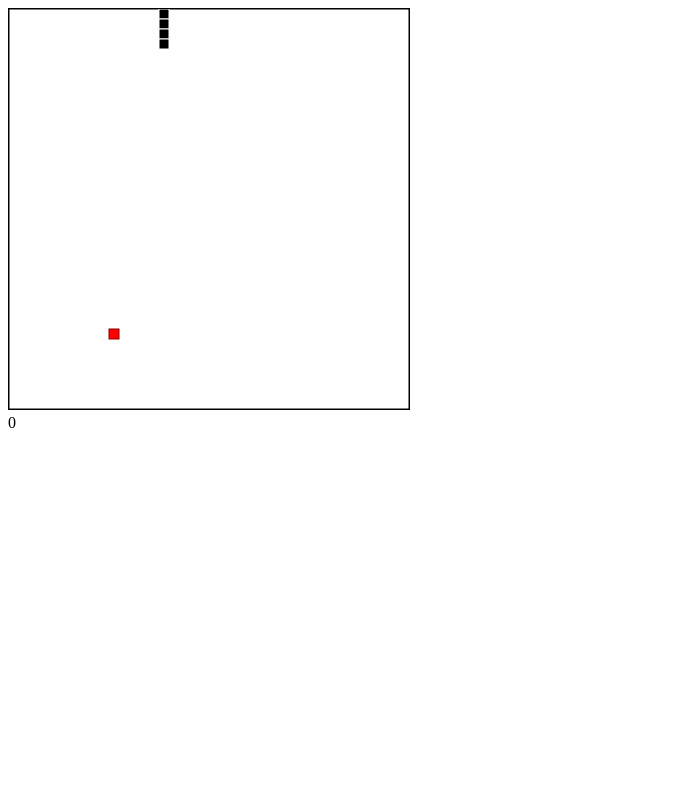
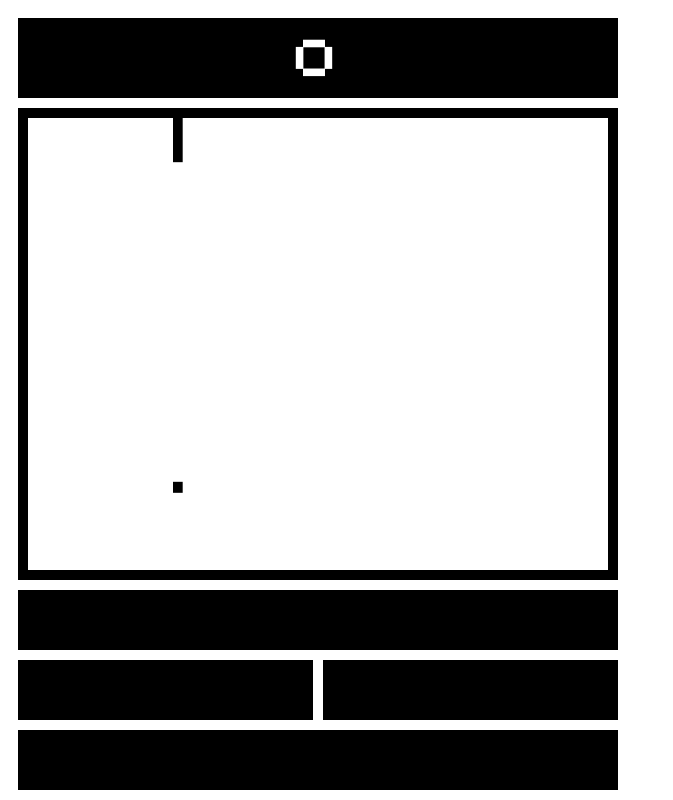
Before and after one commit to EugeneTsy/bird, a website built with webpack: page src/index.html in a window 1280 px wide. Shown: the whole page, without its empty margins (0-673 px from the left). Built offline with nearby package versions, Linux system fonts and the light colour scheme.

Commit message:
Added new interface & new mechanicks

```diff
--- a/package.json
+++ b/package.json
@@ -30,6 +30,7 @@
     "html-webpack-plugin": "^5.3.1",
     "mini-css-extract-plugin": "^1.5.0",
     "postcss-loader": "^5.2.0",
+    "url-loader": "^4.1.1",
     "webpack": "^5.30.0",
     "webpack-cli": "^4.6.0",
     "webpack-dev-server": "^3.11.2",
--- a/src/index.html
+++ b/src/index.html
@@ -6,8 +6,18 @@
     <link rel="stylesheet" href="<%=htmlWebpackPlugin.files.css %>">
 </head>
 <body>
-    <canvas id="canvas" width="400" height="400"></canvas>
-    <div id="score">0</div>
+    <div id="score_Display">
+        <p id="score_Value">0</p>
+    </div>
+    <canvas id="canvas">Ваш браузер не поддерживает элемент canvas</canvas>
+    <div class="btn-group">
+        <button id="top"></button>
+        <div class="btn-group_left-right">
+            <button class="btn-group_left-right_short" id="left"></button>
+            <button class="btn-group_left-right_short" id="right"></button>
+        </div>
+        <button id="bottom"></button>
+    </div>
     <script src="<%= htmlWebpackPlugin.files.js %>"></script>
 </body>
 </html>
--- a/src/index.js
+++ b/src/index.js
@@ -1,7 +1,7 @@
 import { drawSnake, snakePart } from "./modules/snake";
 import { moveSnake } from "./modules/moveSnake";
 import { createFood } from "./modules/food";
-import { didGameEnd, main, changeDirection } from "./modules/game";
+import { main, changeDirection } from "./modules/game";
 import "./style.css";
 
 
@@ -11,27 +11,34 @@ export const ctx = canvas.getContext('2d');
 
 export function clearCanvas () {
   ctx.fillStyle = 'white';
-  ctx.strokeStyle = 'black';
+  ctx.fillRect(0, 0, canvas.width, canvas.height)
 
-  ctx.fillRect(0, 0, canvas.width, canvas.height)
-  ctx.strokeRect(0, 0, canvas.width, canvas.height)
+  // ctx.strokeStyle = 'black';
+  // ctx.strokeRect(0, 0, canvas.width, canvas.height)
 }
 
-export const STEP = 10;
-export const SPEED_VALUE = 100;
+canvas.width = canvas.offsetWidth;
+canvas.height = canvas.offsetHeight;
+
+
+
+export const GAME_SETTINGS = {
+  size: 10,
+  speed: 0
+};
 
 //Горизонтальная и вертикальная скорость
-export const speed = {
-  dx: STEP,
-  dy: STEP
+export const offset_step = {
+  x: GAME_SETTINGS.size,
+  y: GAME_SETTINGS.size
 }
 
 
-document.addEventListener("keydown", changeDirection)
-//Нарисовали дефолтную змеюку
+document.addEventListener("keydown", changeDirection);
+document.addEventListener("click", changeDirection);
 
-speed.dx = 0;
-speed.dy = -STEP;
+offset_step.x = 0;
+offset_step.y = -GAME_SETTINGS.size;
 moveSnake();
 drawSnake();
 
--- a/src/modules/food.js
+++ b/src/modules/food.js
@@ -1,4 +1,4 @@
-import { canvas, ctx, STEP } from "../index.js";
+import { canvas, ctx, GAME_SETTINGS } from "../index.js";
 import { snake } from "./snake";
 
 //создаем тут еду
@@ -7,7 +7,7 @@ export let foodX;
 export let foodY;
 
 export function randomNumber(min, max) {
-  return Math.round((Math.random() * (max-min) + min) / STEP) * STEP;
+  return Math.round((Math.random() * (max-min) + min) / 10) * GAME_SETTINGS.size;
 }
 
 
@@ -28,8 +28,8 @@ export function createFood() {
 //Рисуем еду в рандомном месте
 
 export function drawFood() {
-  ctx.fillStyle = 'red';
-  ctx.strokeStyle = 'darkred';
-  ctx.fillRect(foodX, foodY, STEP, STEP);
-  ctx.strokeRect(foodX, foodY, STEP, STEP);
+  ctx.fillStyle = 'black';
+  // ctx.strokeStyle = 'darkred';
+  ctx.fillRect(foodX, foodY, GAME_SETTINGS.size, GAME_SETTINGS.size);
+  // ctx.strokeRect(foodX, foodY, GAME_SETTINGS.size, GAME_SETTINGS.size);
 }
--- a/src/modules/game.js
+++ b/src/modules/game.js
@@ -1,7 +1,17 @@
-import { clearCanvas, canvas, STEP, SPEED_VALUE, speed} from "../index";
+import { clearCanvas, canvas, GAME_SETTINGS, offset_step} from "../index";
 import { drawFood, createFood } from "./food";
 import { moveSnake } from "./moveSnake";
 import { snake, drawSnake } from "./snake";
+import { speedMashine } from "./speedMashine";
+
+
+
+
+
+
+
+
+
 
   let changingDirection = false;
 
@@ -11,29 +21,33 @@ export function changeDirection(event) {
     const UP_KEY = 38;
     const DOWN_KEY = 40;
 
+    const TOP_BTN = document.getElementById('top');
+    const RIGHT_BTN = document.getElementById('right');
+    const BOTTOM_BTN = document.getElementById('bottom');
+    const LEFT_BTN = document.getElementById('left');
+
   if (changingDirection) return;
   changingDirection = true;
-
   const keyPressed = event.keyCode;
 
-  const goingUp = speed.dy === -STEP;
-  const goingDown = speed.dy === STEP;
-  const goingRight = speed.dx === STEP;
-  const goingLeft = speed.dx === -STEP;
+  const goingUp = offset_step.y === -GAME_SETTINGS.size;
+  const goingDown = offset_step.y === GAME_SETTINGS.size;
+  const goingRight = offset_step.x === GAME_SETTINGS.size;
+  const goingLeft = offset_step.x === -GAME_SETTINGS.size;
 
   //Условия, чтобы змея не двигалась против себя самой
-  if (keyPressed === LEFT_KEY && !goingRight) {
-    speed.dx = -STEP;
-    speed.dy = 0;
-  } else if (keyPressed === RIGHT_KEY && !goingLeft) {
-    speed.dx = STEP;
-    speed.dy = 0;
-  } else if (keyPressed === UP_KEY && !goingDown) {
-    speed.dx = 0;
-    speed.dy = -STEP;
-  } else if (keyPressed === DOWN_KEY && !goingUp) {
-    speed.dx = 0;
-    speed.dy = STEP;
+  if (keyPressed === LEFT_KEY || event.target === LEFT_BTN && !goingRight) {
+    offset_step.x = -GAME_SETTINGS.size;
+    offset_step.y = 0;
+  } else if (keyPressed === RIGHT_KEY || event.target === RIGHT_BTN && !goingLeft) {
+    offset_step.x = GAME_SETTINGS.size;
+    offset_step.y = 0;
+  } else if (keyPressed === UP_KEY || event.target === TOP_BTN && !goingDown) {
+    offset_step.x = 0;
+    offset_step.y = -GAME_SETTINGS.size;
+  } else if (keyPressed === DOWN_KEY || event.target === BOTTOM_BTN && !goingUp) {
+    offset_step.x = 0;
+    offset_step.y = GAME_SETTINGS.size;
   }
 }
 
@@ -47,9 +61,9 @@ export function didGameEnd() {
   }
 
   const hitLeftWall = snake[0].x < 0;
-  const hitRightWall = snake[0].x > canvas.width - STEP;
+  const hitRightWall = snake[0].x > canvas.width - GAME_SETTINGS.size;
   const hitUPWall = snake[0].y < 0;
-  const hitBottomWall = snake[0].y > canvas.height - STEP;;
+  const hitBottomWall = snake[0].y > canvas.height - GAME_SETTINGS.size;;
 
   return hitLeftWall || hitRightWall || hitUPWall || hitBottomWall;
 }
@@ -66,6 +80,6 @@ export function main () {
       moveSnake();
       drawFood();
       drawSnake();
-      setTimeout(main, 0);
-    }, SPEED_VALUE)
+      main()
+    }, speedMashine(1))
 }
--- a/src/modules/moveSnake.js
+++ b/src/modules/moveSnake.js
@@ -1,5 +1,5 @@
-import { scoreIncrease } from "./scoreIncrease";
-import { speed } from "../index";
+import { scoreContent } from "./scoreContent";
+import { offset_step } from "../index";
 import { createFood, foodX, foodY } from "./food";
 import { snake } from "./snake";
 
@@ -7,14 +7,15 @@ import { snake } from "./snake";
 //Описан принцип движения змейки
 export function moveSnake() {
   const head = {
-    x: snake[0].x + speed.dx,
-    y: snake[0].y + speed.dy,
+    x: snake[0].x + offset_step.x,
+    y: snake[0].y + offset_step.y,
   };
   snake.unshift(head);
   if (snake[0].x == foodX && snake[0].y == foodY) {
     createFood();
-    scoreIncrease();
+    scoreContent();
   }
   else
-    snake.pop();
+    snake.pop()
+    // setTimeout(snake.pop(), 10)
 };
--- /dev/null
+++ b/src/modules/scoreContent.js
@@ -0,0 +1,7 @@
+//Добавляет значение к каунтеру
+
+export function scoreContent() {
+  let score = Number(document.getElementById('score_Value').textContent);
+  document.getElementById('score_Value').textContent = score + 1;
+  return score;
+}
--- a/src/modules/scoreIncrease.js
+++ /dev/null
@@ -1,7 +0,0 @@
-//Добавляет значение к каунтеру
-
-export function scoreIncrease() {
-  let score = Number(document.getElementById('score').textContent);
-  document.getElementById('score').textContent = score + 1;
-  return score;
-}
--- a/src/modules/snake.js
+++ b/src/modules/snake.js
@@ -1,4 +1,4 @@
-import { ctx, STEP } from "../index";
+import { ctx, GAME_SETTINGS } from "../index";
 
 
 
@@ -11,6 +11,8 @@ export let snake = [
   {x: 120, y: 150},
   {x: 110, y: 150},
 ]
+
+
 //Рисует змею на холсте
 export function drawSnake() {
   snake.forEach(drawSnakePart);
@@ -19,9 +21,9 @@ export function drawSnake() {
 //Описано, как выглядит часть (один квадратик) змейки
 function drawSnakePart(snakePart) {
   ctx.fillStyle = 'black';
-  ctx.strokeStyle = 'white';
+  // ctx.strokeStyle = 'white';
 
   //Draw the snake
-  ctx.fillRect(snakePart.x, snakePart.y, STEP, STEP);
-  ctx.strokeRect(snakePart.x, snakePart.y, STEP, STEP);
+  ctx.fillRect(snakePart.x, snakePart.y, GAME_SETTINGS.size, GAME_SETTINGS.size);
+  // ctx.strokeRect(snakePart.x, snakePart.y, GAME_SETTINGS.size, GAME_SETTINGS.size);
 }
--- /dev/null
+++ b/src/modules/speedMashine.js
@@ -0,0 +1,6 @@
+import { GAME_SETTINGS } from "../index";
+
+export function speedMashine(value = 0) {
+  GAME_SETTINGS.speed = (10 - value) * 10;
+  return GAME_SETTINGS.speed;
+}
--- a/src/style.css
+++ b/src/style.css
@@ -1,3 +1,66 @@
-canvas {
-  border: 1px solid black;
+@font-face {
+  font-family: 'Pixel';
+  src: url('./font/Pixel.ttf');
 }
+
+html {
+  height: 100%;
+}
+
+body {
+  display: flex;
+  padding: 10px;
+  flex-direction: column;
+  max-width: 600px;
+  height: calc(100vh - 28px);
+}
+
+#canvas {
+  border: 10px solid black;
+  flex-grow: 3;
+}
+
+
+#score_Display {
+  display: flex;
+  height: 80px;
+  justify-content: center;
+  align-items: center;
+  background-color: black;
+  margin-bottom: 10px;
+}
+
+#score_Value {
+  margin: 0;
+  font-family: "Pixel";
+  font-size: 48px;
+  text-align: center;
+  color: white;
+  align-self: flex-end;
+}
+
+button {
+  display: block;
+  height: 60px;
+  border: none;
+  background-color: black;
+}
+
+.btn-group {
+  display: flex;
+  flex-direction: column;
+  min-height: 200px;
+  flex-grow: 1;
+  margin-top: 10px;
+  justify-content: space-between;
+}
+
+.btn-group_left-right {
+  display: flex;
+  flex-direction: row;
+  justify-content: space-between;
+}
+
+.btn-group_left-right_short {
+  width: calc((100% - 10px) / 2);
+}
--- a/webpack.config.js
+++ b/webpack.config.js
@@ -22,6 +22,16 @@ module.exports = {
             {
             test: /\.css$/, // применять это правило только к CSS-файлам
             use: [MiniCssExtractPlugin.loader, 'css-loader', 'postcss-loader'] // к этим файлам нужно применить пакеты, которые мы уже установили
+            },
+            {
+                test: /\.(jpg|png|gif|woff|eot|ttf|svg)/,
+                 use: {
+                     loader: 'url-loader', // this need file-loader
+                     options: {
+                         limit: 50000
+
+                     }
+                 }
             }
             ]
         },
```
Also changed, not shown: src/font/Pixel.ttf (added), 1 other file. Lines whose indentation alone changed are shown as unchanged.
